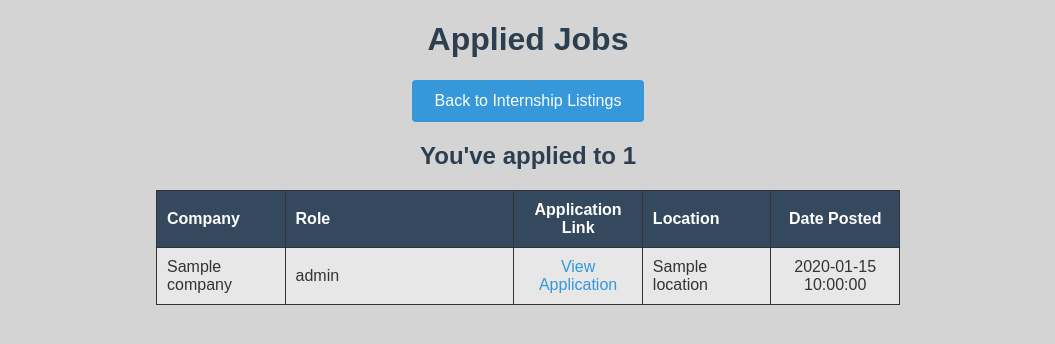
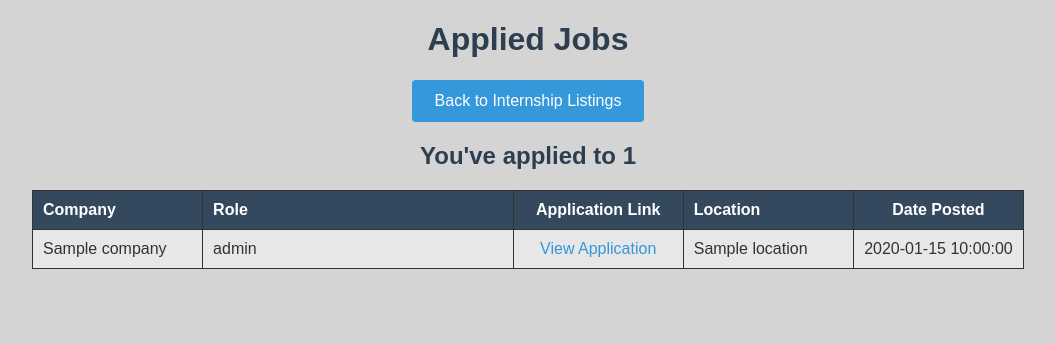
Before and after one commit to spencerboggs/internships-filter, a Flask app: template templates/applied.html in a window 1280 px wide. Shown: the top 344 px of the page, without its empty margins (112-1167 px from the left). Run offline with Flask 3, Linux system fonts and the light colour scheme; the template is opened without the code that fills it: most values are stand-ins (such as "Sample title", 1, 10 or a date in 2020).

Commit message:
Add files via upload

```diff
--- a/static/styles.css
+++ b/static/styles.css
@@ -20,6 +20,7 @@ form {
     justify-content: center;
     gap: 10px;
     margin-bottom: 20px;
+    flex-wrap: wrap;
 }
 
 form input[type="text"] {
@@ -52,7 +53,7 @@ body.index-page table {
 
 body.applied-jobs table {
     margin: 0 auto;
-    width: 60%;
+    width: 80%;
     table-layout: fixed;
     border: 1px solid #333;
     border-collapse: collapse;
```
